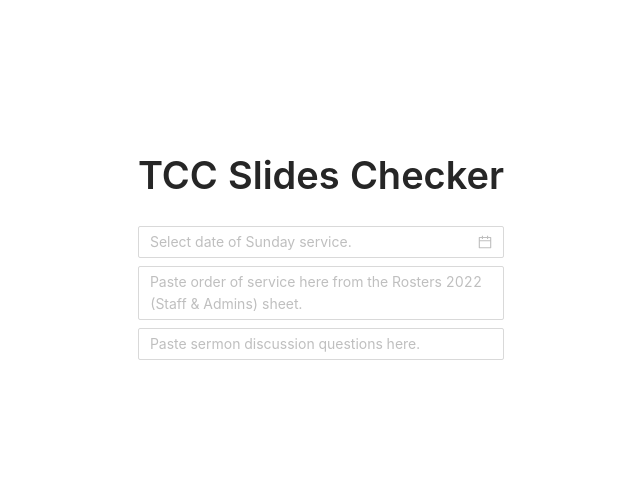
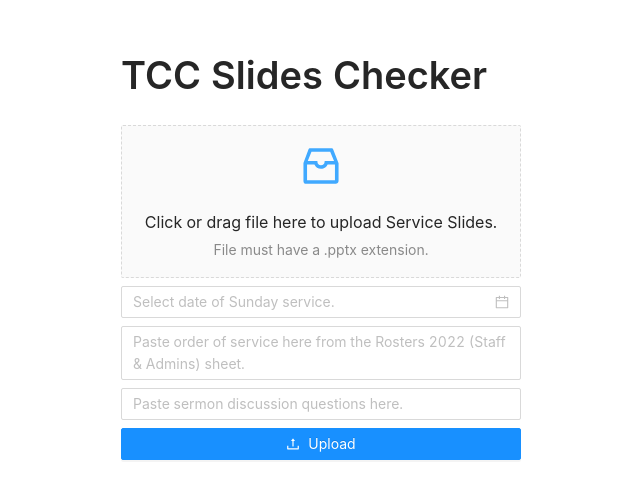
Before and after one commit to glowsplint/tcc-slides-checker, a Next.js app in the folder frontend/: page / in a window 1280 px wide. Shown: the part 144-642 px from the top of the page, without its empty margins (319-959 px from the left). Built offline with nearby package versions, Linux system fonts and the light colour scheme.

Commit message:
Added upload component

```diff
--- a/frontend/pages/index.tsx
+++ b/frontend/pages/index.tsx
@@ -2,15 +2,70 @@ import Head from 'next/head';
 import moment from 'moment';
 import React from 'react';
 import styles from '../styles/Home.module.css';
-import { DatePicker, Space } from 'antd';
-import { Input } from 'antd';
-import { Typography } from 'antd';
+import { InboxOutlined, UploadOutlined } from '@ant-design/icons';
+import { RcFile } from 'antd/lib/upload';
+import { SetSettings, UploadedFile } from '../types';
 import { useSettings } from '../contexts/settings';
+import {
+  Button,
+  DatePicker,
+  Input,
+  Space,
+  Typography,
+  Upload,
+  message,
+} from "antd";
 
 import type { NextPage } from "next";
 
 const { Title } = Typography;
 const { TextArea } = Input;
+const { Dragger } = Upload;
+
+/* Constants */
+const DEVELOPMENT_MODE = process.env.NEXT_PUBLIC_DEVELOPMENT_MODE === "True";
+
+const getFormData = (
+  fileList: UploadedFile[],
+  isGenerateFinalValues: boolean
+): FormData => {
+  /**
+   * Creates a new FormData object and adds the File objects and parameters into it
+   * If you need to pass data to the backend, you should add it here.
+   */
+  let formData = new FormData();
+  fileList.forEach((uploadedFile) =>
+    formData.append("files", uploadedFile.file, uploadedFile.file.name)
+  );
+  formData.append("is_generate_final_values", isGenerateFinalValues.toString());
+  return formData;
+};
+
+/* Logic */
+const makePOSTRequest = async ({
+  formData,
+  backendPath,
+}: {
+  formData: FormData;
+  backendPath: string;
+}) => {
+  /**
+   * Initiates the POST request to the appropriate backend
+   */
+
+  // backendPath is a string that starts with /
+  console.assert(backendPath.startsWith("/"));
+
+  let path = backendPath;
+  if (DEVELOPMENT_MODE) {
+    path = `http://localhost:5000${backendPath}`;
+  }
+
+  return fetch(path, {
+    method: "POST",
+    body: formData,
+  });
+};
 
 const disabledDate = (date: moment.MomentInput) => {
   // Can only select sundays
@@ -35,7 +90,9 @@ const DateSelector = () => {
   );
 };
 
+/* Components */
 const OrderOfServiceInput = () => {
+  // TODO: Replace this with a table element
   const { setSettings } = useSettings();
 
   const onPaste = (event: React.ClipboardEvent) => {
@@ -75,6 +132,50 @@ const SermonDiscussionQuestionsInput = () => {
   );
 };
 
+const props = (setSettings: SetSettings) => {
+  return {
+    name: "file",
+    maxCount: 1,
+    multiple: true,
+    beforeUpload: (file: File) => {
+      const isPPTX =
+        file.type ===
+        "application/vnd.openxmlformats-officedocument.presentationml.presentation";
+      if (!isPPTX) {
+        message.error(`${file.name} is not a .pptx file`);
+      }
+      setSettings((previous) => {
+        return { ...previous, file };
+      });
+      // Prevent upload
+      return false;
+    },
+  };
+};
+
+const FileUploadInput = () => {
+  const { setSettings } = useSettings();
+  return (
+    <Dragger {...props(setSettings)}>
+      <p className="ant-upload-drag-icon">
+        <InboxOutlined />
+      </p>
+      <p className="ant-upload-text">
+        Click or drag file here to upload Service Slides.
+      </p>
+      <p className="ant-upload-hint">File must have a .pptx extension.</p>
+    </Dragger>
+  );
+};
+
+const UploadButton = () => {
+  return (
+    <Button type="primary" icon={<UploadOutlined />}>
+      Upload
+    </Button>
+  );
+};
+
 const Home: NextPage = () => {
   return (
     <div className={styles.container}>
@@ -86,10 +187,14 @@ const Home: NextPage = () => {
 
       <main className={styles.main}>
         <Space direction="vertical">
-          <Title>TCC Slides Checker</Title>
+          <Space className={styles.title}>
+            <Title>TCC Slides Checker</Title>
+          </Space>
+          <FileUploadInput />
           <DateSelector />
           <OrderOfServiceInput />
           <SermonDiscussionQuestionsInput />
+          <UploadButton />
         </Space>
       </main>
     </div>
--- a/frontend/styles/Home.module.css
+++ b/frontend/styles/Home.module.css
@@ -11,3 +11,7 @@
   justify-content: center;
   align-items: center;
 }
+
+.title {
+  width: 400px;
+}
--- a/frontend/styles/globals.css
+++ b/frontend/styles/globals.css
@@ -18,3 +18,7 @@ a {
 .ant-picker {
   width: 100%;
 }
+
+.ant-btn {
+  width: 100%;
+}
```
Also changed, not shown: frontend/types/index.ts (+6 -1 lines), 1 other file (tests, documents, lock files or other folders).
